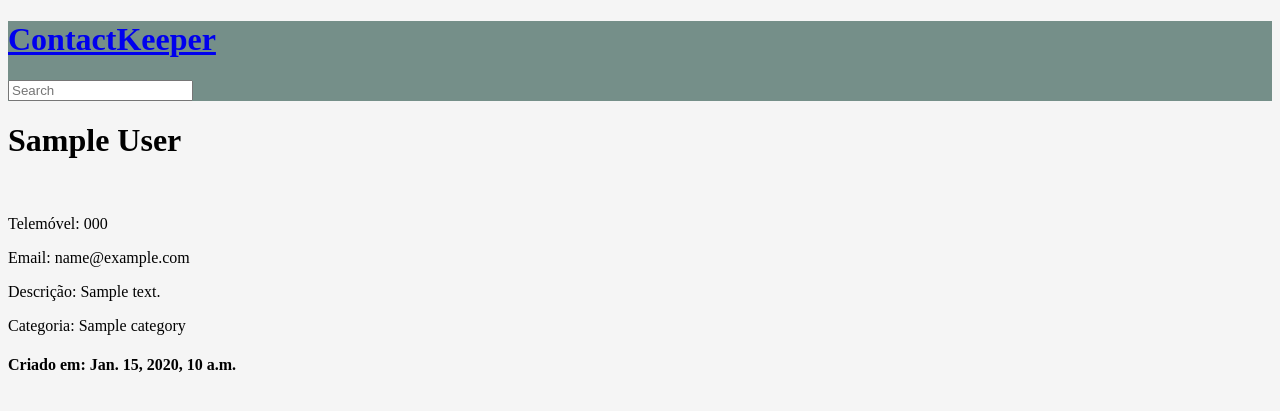
After one commit to G00li/Backend1-Contatos, a Django app: page /1/ in a window 1280 px wide. The commit adds this page. Shown: the top 411 px of the page. Run offline with Django 5.2, Linux system fonts and the light colour scheme; tables that the repository leaves empty hold one stand-in row (values such as "Sample post").

Commit message:
desenvolvendo frontend

```diff
--- a/base_static/global/css/style.css
+++ b/base_static/global/css/style.css
@@ -1,3 +1,28 @@
+table {
+  width: 100%;
+  border-collapse: collapse;
+}
+
+th, td {
+  border: 1px solid black;
+  padding: 8px;
+  text-align: left;
+}
+
+th {
+  background-color: black;
+  color: white;
+}
+
+tr:nth-child(even) {
+  background-color: #f2f2f2;
+}
+
+header{
+  background-color: rgb(117, 143, 137);
+
+}
+
 body{
-    background-color: gainsboro;
+  background-color: whitesmoke;
 }
--- a/base_templates/global/base.html
+++ b/base_templates/global/base.html
@@ -4,10 +4,17 @@
 <head>
     <meta charset="UTF-8">
     <meta name="viewport" content="width=device-width, initial-scale=1.0">
-    <title>Document</title>
+    <title>ContactKeeper</title>
     <link rel="stylesheet" href="{% static 'global/css/style.css' %}">
 </head>
+
+
 <body>
-    <h1>Contatos</h1>
+    {% include "global/header.html" %}
+
+    <main class="content">
+        {% block content %} {% endblock content %}
+    </main>
+
 </body>
 </html>
--- /dev/null
+++ b/base_templates/global/header.html
@@ -0,0 +1,17 @@
+
+<header class="header">
+
+    <h1>
+        <a href="{% url 'contact:index' %}">
+            ContactKeeper
+        </a>
+    </h1>
+
+<div class="search">
+    <form action="" method="get">
+        <input type="text" placeholder="Search" name="q">
+    </form>
+
+
+</div>
+</header>
--- a/contact/admin.py
+++ b/contact/admin.py
@@ -11,11 +11,6 @@ class ContactAdmin(admin.ModelAdmin):
     # list_filter = 'created_date' #Cria um campo de filtro por data
     search_fields = 'id', 'first_name', 'last_name', 'phone',
 
-    #Dividindo os contatos por páginas
-    list_per_page = 1 # Resolve o problema de quando temos muitos dados. Ele divide em páginas
-    list_per_page = 10 #Contatos por páginas
-    list_max_show_all = 200
-
 @admin.register(models.Category)
 class CategoryAdmin(admin.ModelAdmin):
     list_display = 'name',
--- a/contact/models.py
+++ b/contact/models.py
@@ -16,12 +16,10 @@ class Contact(models.Model):
     first_name = models.CharField(max_length = 25)
     last_name = models.CharField(max_length = 50, blank=True) #o blank = True faz com que fique opcional
     phone = models.CharField(max_length = 30)
-    email = models.EmailField(max_length = 254, blank=True)
+    email = models.EmailField(max_length = 254)
     created_date = models.DateTimeField(default=timezone.now) #Registra a hora em que o contato foi criado
-    description = models.TextField(blank=True)
-    show = models.BooleanField(default=True)
+    description = models.TextField()
     category = models.ForeignKey(Category, on_delete=models.SET_NULL, blank= True, null=True) #quando a categoria Category for excluida, nada irá acontecer
-    owner = models.ForeignKey(User, on_delete=models.SET_NULL, blank= True, null=True)
 
     def __str__(self) -> str: #Exbibe o primeiro e o ultimo nome na lista
         return f'{self.first_name} {self.last_name}'
--- /dev/null
+++ b/contact/templates/contact/contact.html
@@ -0,0 +1,18 @@
+{% extends "global/base.html" %}
+
+{% block content %}
+    <div>
+        <h1>
+            {{contact.first_name}} {{contact.last_name}}
+        </h1>
+        <br>
+        <p> Telemóvel: {{contact.phone}} </p>
+        <p> Email: {{contact.email}} </p>
+        <p> Descrição: {{contact.description}} </p>
+        <p> Categoria: {{contact.category}} </p>
+
+        <h4> Criado em: {{contact.created_date}} </h4>
+
+
+    </div>
+{% endblock %}
--- a/contact/urls.py
+++ b/contact/urls.py
@@ -5,6 +5,7 @@ app_name = 'contact' #name space para nao ter conflitos entre os nomes !mente ex
 
 
 urlpatterns = [
+
+    path("<int:contact_id>/", views.contact, name='contact'),
     path("", views.index, name='index'),
-
     ]
--- a/contact/views.py
+++ b/contact/views.py
@@ -1,9 +1,32 @@
 from django.shortcuts import render
+from contact.models import Contact
+
 
 # Create your views here.
 
 def index(request): #Função para renderizar o index.html
+
+    contacts = Contact.objects.filter().order_by('-id') #organizao o ultimo adicionado sendo o primeiro a ser exibido (pilha e fila)
+
+    context = {
+        'contacts' : contacts,
+    }
+
     return render(
         request,
-        'contact/index.html'
+        'contact/index.html',
+        context
     )
+def contact(request,contact_id):
+
+    single_contact = Contact.objects.get(pk=contact_id)
+
+    context = {
+        'contact' : single_contact,
+    }
+
+    return render(
+        request,
+        'contact/contact.html',
+        context
+    )
```
Also changed, not shown: contact/templates/contact/index.html (+44 -0 lines).
